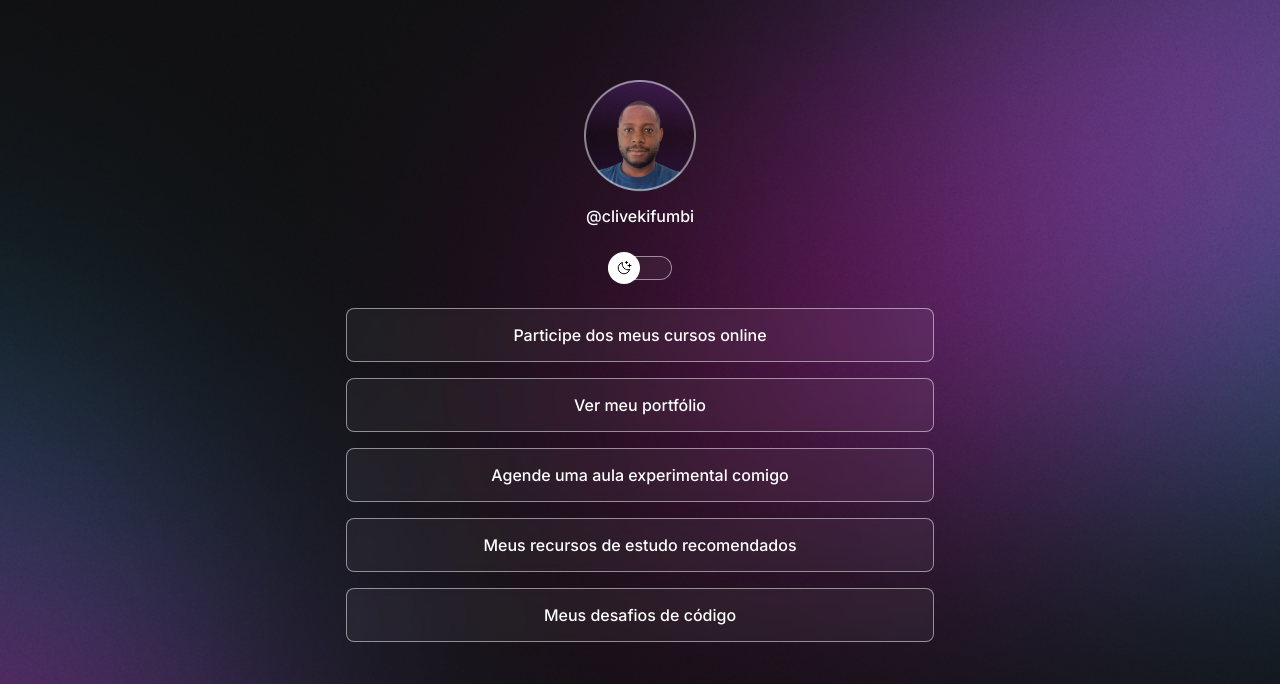
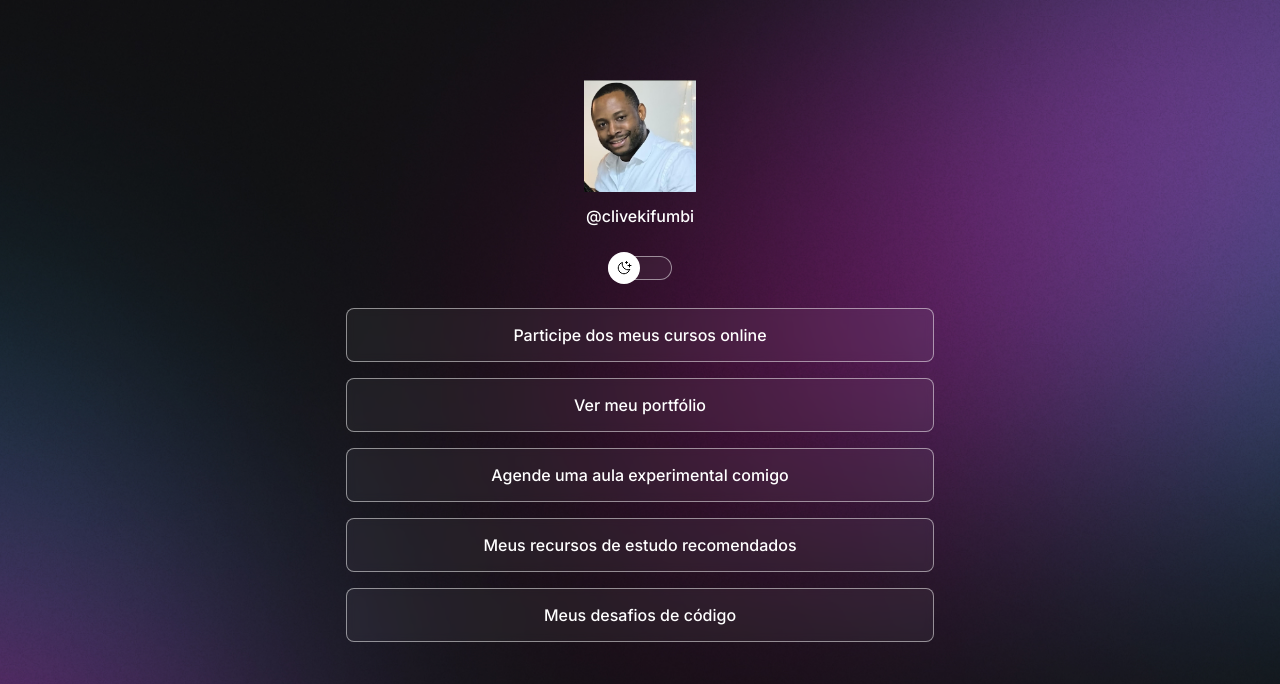
Before and after one commit to clivedev88/Devlinks, a plain HTML site: page index.html in a window 1280 px wide. Shown: the top 684 px of the page. Drawn offline with nearby package versions, Linux system fonts and the light colour scheme.

Commit message:
Update index.html

```diff
--- a/index.html
+++ b/index.html
@@ -12,7 +12,7 @@
 <body>
     <div id="container">
         <div id="profile">
-            <img src="./assets/avatar.png" alt="Foto de Clive Kifumbi com fundo amarelo para perfil">
+            <img src="./assets/profile.png" alt="Foto de Clive Kifumbi com fundo amarelo para perfil">
             <p>@clivekifumbi</p>
         </div>
 
```
